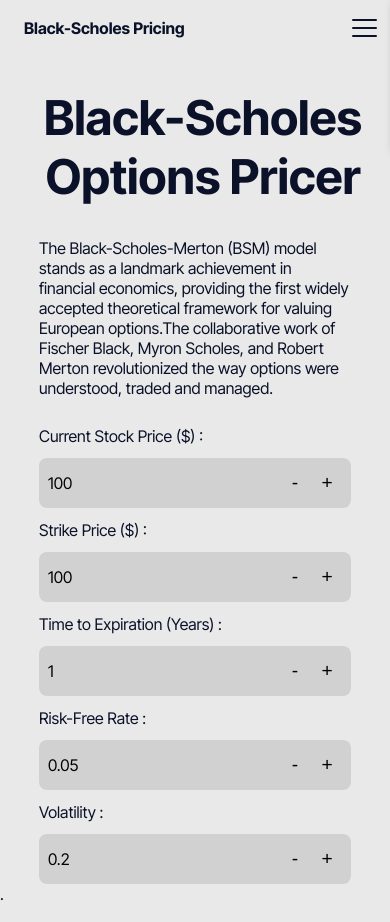
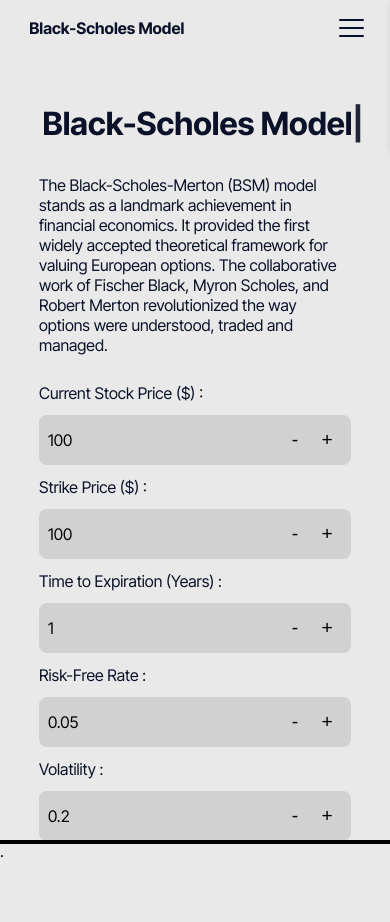
Before and after one commit to MarioSinclair/Black-Scholes-Model, a React (Vite) app in the folder frontend/: page / in a window 390 px wide. Shown: the top 922 px of the page. Built offline with nearby package versions, Linux system fonts and the light colour scheme; no server answers.

Commit message:
Added FramerMotion

```diff
--- a/frontend/src/App.css
+++ b/frontend/src/App.css
@@ -3,8 +3,8 @@
 }
 
 .main-header{
-    font-size: 1.5rem;
-    font-weight: 400;
+    font-size: 4rem;
+    font-weight: bold;
     text-align: center;
     padding: 3rem 0rem 1rem 1rem;
 }
@@ -13,12 +13,13 @@
     width: 80%;
     margin: auto;
     display: flex;
-    justify-content: space-around;
+    justify-content: space-evenly;
     flex-wrap: wrap;
     gap: 3rem;
 }
 
 .main-paragraph {
+    font-size: 1.5rem;
     margin: auto;
     width: 70%;
     text-align: center;
@@ -41,6 +42,10 @@
         align-items: center;
     }
 
+    .main-header {
+        font-size: 2rem;
+    }
+
     .parameter-container{
         width: 100%;
         display: flex;
@@ -49,6 +54,7 @@
     }
 
     .main-paragraph {
+        font-size: 1rem;
         width: 80%;
         text-align: left;
     }
@@ -93,11 +99,11 @@
 
 .prices {
     display: flex;
-    width: 30%;
+    width: 25%;
     flex-direction: column;
     justify-content: center;
     align-items: center;
-    gap: 3rem;
+    gap: 2rem;
     text-align: center;
     font-size: 1.25rem;
 }
@@ -107,7 +113,8 @@
     box-sizing: border-box;
     background-color: #23CE6B;
     border-radius: 1rem;
-    padding: 2rem;
+    padding: 1.75rem;
+    border: 1px solid #0A1128;
 }
 
 .put-price {
@@ -115,7 +122,8 @@
     box-sizing: border-box;
     background-color: #F52F57;
     border-radius: 1rem;
-    padding: 2rem;
+    padding: 1.75rem;
+    border: 1px solid #0A1128;
 }
 
 .extra {
--- a/frontend/src/App.jsx
+++ b/frontend/src/App.jsx
@@ -1,7 +1,10 @@
 import React, { useState, useEffect } from 'react';
 import axios from 'axios';
+import { ReactTyped } from 'react-typed';
+import { Fade } from "react-awesome-reveal";
 import './App.css';
-import Custom_Button from './custom_button.jsx'
+import Custom_Button from './CustomButton.jsx'
+import Tilt from 'react-parallax-tilt'
 
 function App() {
 
@@ -41,7 +44,7 @@ function App() {
 
   const fetchPrices = async () => {
     try {
-      const res = await axios.post("/api/price", params);
+      const res = await axios.post("api/price", params);
       setOptionsPrice(res.data);
     } catch (error) {
       console.error("Error fetching prices:", error);
@@ -62,14 +65,22 @@ function App() {
   return (
     <div className="main-container">
       <div className="main-header">
-        <h1>Black-Scholes Options Pricer</h1>
+        <ReactTyped
+          strings={[
+            "Black-Scholes Model"
+          ]}
+          typeSpeed={70}
+          backSpeed={100}
+        />
       </div>
       <div className="main-paragraph">
-        <p>
-          The Black-Scholes-Merton (BSM) model stands as a landmark achievement in financial economics,
-          providing the first widely accepted theoretical framework for valuing European options.The collaborative work of
-          Fischer Black, Myron Scholes, and Robert Merton revolutionized the way options were understood, traded and managed.
+        <Fade cascade damping={0.01} direction='right' triggerOnce>
+          <p>The Black-Scholes-Merton (BSM) model stands as a landmark achievement in financial economics.
+          It provided the first widely accepted theoretical framework for valuing European options.
+          The collaborative work of Fischer Black, Myron Scholes, and Robert Merton revolutionized the way
+           options were understood, traded and managed.
         </p>
+        </Fade>
       </div>
       <div className="main-display">
         <div className="parameter-container">
@@ -92,16 +103,31 @@ function App() {
         </div>
         {optionsPrice && (
           <div className="prices">
+            <Tilt
+              style={{
+                width: "100%",
+                borderRadius: "12px",
+              }}
+            >
               <div className="call-price">
                 Call Price: ${optionsPrice.call_price}
               </div>
+            </Tilt>
+            <Tilt
+              style={{
+                width: "100%",
+                borderRadius: "12px",
+              }}
+            >
               <div className="put-price">
                 Put Price: ${optionsPrice.put_price}
               </div>
+            </Tilt>
           </div>
         )}
       </div>
       <div className='extra'>.</div>
+
     </div>
   );
 }
--- a/frontend/src/custom_button.jsx
+++ b/frontend/src/CustomButton.jsx
@@ -1,5 +1,5 @@
 import React, { useEffect, useState, useRef } from "react";
-import './custom_button.css'
+import './CustomButton.css'
 
 function Button({ min = 0, max = Infinity, step = 1, value, onChange, name}) {
 
--- a/frontend/src/nav.css
+++ b/frontend/src/NavBar.css
@@ -1,6 +1,6 @@
 .navbar {
   height: 2.5rem;
-  width: 90%;
+  width: 80%;
   margin: auto;
   display: flex;
   justify-content: space-between;
@@ -70,22 +70,14 @@
 /* Responsive styles */
 @media (max-width: 800px) {
   .navbar {
-    position: fixed;
-    top: 0;
-    width: 100%;
-  }
-
-  .main-header {
-    margin-top: 2.5rem;
+    width: 85%;
   }
 
   .burger-menu {
     display: flex;
-    position: fixed;
     top: 0;
     right: 0;
     height: 1.5rem;
-    padding: 1rem;
   }
   .navbar-links {
     display: flex;
--- a/frontend/src/nav.jsx
+++ b/frontend/src/NavBar.jsx
@@ -1,5 +1,5 @@
 import React, { useState } from 'react'
-import './nav.css'
+import './NavBar.css'
 
 function Nav() {
 
@@ -9,7 +9,7 @@ function Nav() {
         <nav >
             <div className="navbar">
                 <div className="navbar-logo">
-                    <p>Black-Scholes Pricing</p>
+                    <p>Black-Scholes Model</p>
                 </div>
                 <div
                 className={`burger-menu${menuOpen ? ' open' : ''}`}
@@ -27,6 +27,7 @@ function Nav() {
                     <li><a href="/about">About</a></li>
                 </ul>
             </div>
+
         </nav>
     );
 
--- /dev/null
+++ b/frontend/src/ScrollBar.jsx
@@ -0,0 +1,29 @@
+import { motion, useScroll } from "framer-motion";
+import React from "react";
+
+export default function ScrollBar() {
+    const { scrollYProgress } = useScroll();
+
+    return(
+
+        <div>
+            <motion.div
+                style={{
+                    scaleX: scrollYProgress,
+                    position: "fixed",
+                    bottom: 0,
+                    left: 0,
+                    right: 0,
+                    height: "4px",
+                    width: "100%",
+                    background: "black",
+                    transformOrigin: "left",
+                    zIndex: 9999,
+                }}
+        />
+        </div>
+
+    )
+
+
+}
--- a/frontend/src/main.jsx
+++ b/frontend/src/main.jsx
@@ -2,12 +2,13 @@ import { StrictMode } from 'react'
 import { createRoot } from 'react-dom/client'
 import '../index.css'
 import App from './App.jsx'
-import Nav from './nav.jsx'
+import Nav from './NavBar.jsx'
+import ScrollBar from './ScrollBar.jsx'
 
 createRoot(document.getElementById('root')).render(
   <StrictMode>
     <Nav />
     <App />
-
+    <ScrollBar />
   </StrictMode>
 )
```
Also changed, not shown: frontend/package.json (+7 -1 lines), frontend/src/CustomButton.css (renamed from frontend/src/custom_button.css), 2 other files (tests, documents, lock files or other folders). Lines whose indentation alone changed are shown as unchanged.
